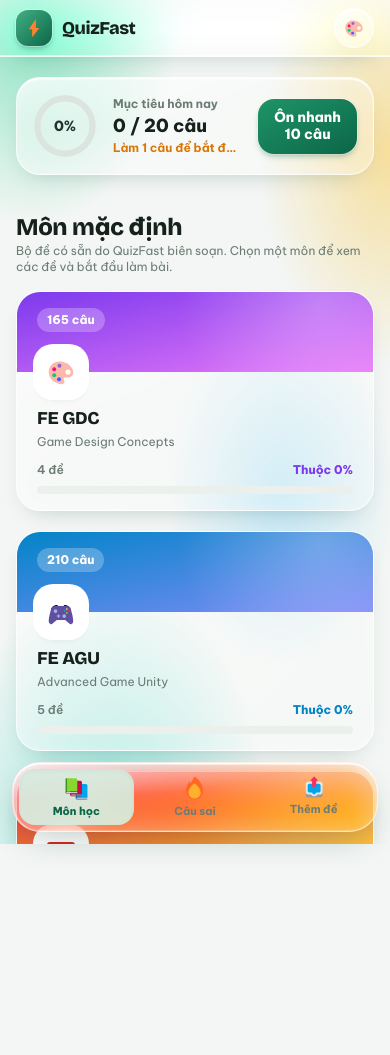
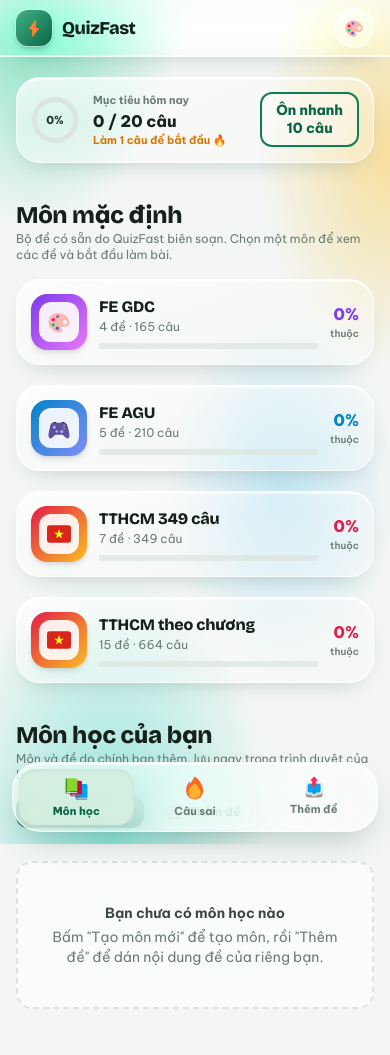
Before and after one commit to quangdnnse184218/quizfast, a plain HTML site: page index.html in a window 390 px wide. Before the commit the page ends 844 px from the top, so only its background shows below. Drawn offline with nearby package versions, Linux system fonts and the light colour scheme.

Commit message:
ux(mobile): page-level scroll, compact subject rows, merged today card, slimmer exam screen, 44px tap targets, denser bottom bars
Co-Authored-By: Claude Sonnet 5.5 <noreply@anthropic.com>

```diff
--- a/index.html
+++ b/index.html
@@ -214,6 +214,13 @@
     }
     .dark #modal-upload > div { background: linear-gradient(135deg, rgba(28,44,37,.78), rgba(12,20,16,.70)) !important; border-color: rgba(255,255,255,.14) !important; }
     body.exam-active #tabbar { display: none; }
+    @media (max-width: 639px) { body.exam-active > header { display: none; } }
+    /* Thanh dưới cùng đặc hơn một chút để không rối khi đè lên thẻ nhiều màu */
+    #tabbar, #exam-bottom-bar {
+      background: linear-gradient(135deg, rgba(255,255,255,.70), rgba(255,255,255,.52));
+      -webkit-backdrop-filter: blur(26px) saturate(190%); backdrop-filter: blur(26px) saturate(190%);
+    }
+    .dark #tabbar, .dark #exam-bottom-bar { background: linear-gradient(135deg, rgba(30,46,39,.72), rgba(14,24,19,.60)); }
     #tabbar { margin-bottom: env(safe-area-inset-bottom); }
     .tab-item .qf-ico { width: 1.6rem; height: 1.6rem; }
 
@@ -317,7 +324,7 @@
     }
   </style>
 </head>
-<body class="bg-[#f3f6f4] dark:bg-[#0b1210] text-slate-900 dark:text-[#f0f6f2] h-[100dvh] overflow-hidden flex flex-col transition-colors duration-200 selection:bg-brand-500/30">
+<body class="bg-[#f3f6f4] dark:bg-[#0b1210] text-slate-900 dark:text-[#f0f6f2] min-h-[100dvh] lg:h-[100dvh] lg:overflow-hidden flex flex-col transition-colors duration-200 selection:bg-brand-500/30">
   <div class="qf-bg" aria-hidden="true"></div>
 
   <!-- ==================== TOP HEADER ==================== -->
@@ -359,7 +366,7 @@
   </header>
 
   <!-- ==================== MAIN CONTENT ==================== -->
-  <main id="app-main" class="relative z-10 flex-1 min-h-0 max-w-7xl w-full mx-auto px-4 sm:px-6 py-5 sm:py-6 pb-28 sm:pb-6 overflow-y-auto">
+  <main id="app-main" class="relative z-10 flex-1 min-h-0 max-w-7xl w-full mx-auto px-4 sm:px-6 py-5 sm:py-6 pb-28 sm:pb-6 lg:overflow-y-auto">
 
     <!-- ==================== VIEW 1: HOME (SUBJECTS + SMART UPLOAD) ==================== -->
     <section id="view-home" class="flex flex-col gap-6 max-w-6xl mx-auto lg:h-full">
@@ -367,30 +374,30 @@
       <!-- 1A. MÀN HÌNH TỔNG QUAN CÁC MÔN & KHU VỰC UPLOAD ĐỀ -->
       <div id="home-subjects-screen" class="flex flex-col gap-9">
 
-        <!-- Bài đang làm dở -->
-        <div id="resume-banner" class="hidden rounded-2xl border border-amber-300 dark:border-amber-500/40 bg-gradient-to-r from-amber-50 to-brand-50 dark:from-amber-500/10 dark:to-brand-900/30 p-4 flex flex-wrap items-center justify-between gap-3 shadow-sm">
+        <!-- Hôm nay: bài đang làm dở + mục tiêu ngày -->
+        <div id="daily-card" class="glass-lite rounded-3xl overflow-hidden">
+          <div id="resume-banner" class="hidden px-4 py-3 sm:px-5 flex items-center justify-between gap-3 bg-gradient-to-r from-amber-100/80 to-transparent dark:from-amber-500/15 border-b border-white/70 dark:border-white/10">
             <div class="min-w-0">
-            <p class="text-xs font-bold text-brand-700 dark:text-brand-300">Bạn đang làm dở</p>
-            <p id="resume-banner-text" class="text-sm sm:text-base font-extrabold text-slate-900 dark:text-white truncate"></p>
-          </div>
-          <button id="btn-resume-banner" type="button" class="px-5 py-2.5 rounded-xl bg-brand-700 hover:bg-brand-600 text-white text-sm font-extrabold">Làm tiếp</button>
-        </div>
-
-        <!-- Mục tiêu hôm nay -->
-        <div id="daily-card" class="glass-lite rounded-3xl p-4 sm:p-5 flex items-center gap-4">
-          <div class="relative w-16 h-16 shrink-0">
-            <svg viewBox="0 0 36 36" class="w-16 h-16 -rotate-90" aria-hidden="true">
+              <p class="text-[11px] font-bold text-amber-700 dark:text-amber-300">Đang làm dở</p>
+              <p id="resume-banner-text" class="text-sm font-extrabold text-slate-900 dark:text-white truncate"></p>
+            </div>
+            <button id="btn-resume-banner" type="button" class="shrink-0 px-4 py-2 rounded-xl bg-brand-700 hover:bg-brand-600 text-white text-sm font-extrabold active:scale-95 transition-all">Làm tiếp</button>
+          </div>
+          <div class="p-3.5 sm:p-5 flex items-center gap-3.5">
+            <div class="relative w-12 h-12 sm:w-16 sm:h-16 shrink-0">
+              <svg viewBox="0 0 36 36" class="w-full h-full -rotate-90" aria-hidden="true">
                 <circle cx="18" cy="18" r="15.5" fill="none" stroke-width="3.5" style="stroke: rgb(var(--s200))"></circle>
                 <circle id="daily-ring" cx="18" cy="18" r="15.5" fill="none" stroke-width="3.5" stroke-linecap="round" stroke-dasharray="97.4" stroke-dashoffset="97.4" style="stroke: rgb(var(--b500)); transition: stroke-dashoffset .6s ease"></circle>
               </svg>
-            <div id="daily-pct" class="absolute inset-0 flex items-center justify-center text-sm font-extrabold text-slate-800 dark:text-white">0%</div>
+              <div id="daily-pct" class="absolute inset-0 flex items-center justify-center text-[11px] sm:text-sm font-extrabold text-slate-800 dark:text-white">0%</div>
             </div>
             <div class="min-w-0 flex-1">
-            <p class="text-xs font-bold text-slate-500 dark:text-slate-400">Mục tiêu hôm nay</p>
-            <p class="text-lg font-extrabold text-slate-900 dark:text-white"><span id="daily-count">0</span> / <span id="daily-goal">20</span> câu</p>
-            <p id="daily-streak" class="text-xs font-bold text-amber-600 dark:text-amber-400 truncate"></p>
-          </div>
-          <button id="btn-quick-10" type="button" class="shrink-0 px-4 py-2.5 rounded-2xl bg-gradient-to-br from-brand-500 to-brand-700 text-white text-sm font-extrabold leading-tight text-center shadow-md shadow-brand-700/25 ring-1 ring-white/30 active:scale-95 transition-all">Ôn nhanh<br>10 câu</button>
+              <p class="text-[11px] sm:text-xs font-bold text-slate-500 dark:text-slate-400">Mục tiêu hôm nay</p>
+              <p class="text-base sm:text-lg font-extrabold text-slate-900 dark:text-white"><span id="daily-count">0</span> / <span id="daily-goal">20</span> câu</p>
+              <p id="daily-streak" class="text-[11px] sm:text-xs font-bold leading-snug text-amber-600 dark:text-amber-400"></p>
+            </div>
+            <button id="btn-quick-10" type="button" class="shrink-0 px-3.5 py-2 rounded-xl border-2 border-brand-600 dark:border-brand-400 text-brand-700 dark:text-brand-300 bg-white/30 dark:bg-white/5 text-sm font-extrabold leading-tight text-center active:scale-95 transition-all">Ôn nhanh<br>10 câu</button>
+          </div>
         </div>
 
         <!-- Môn mặc định: do quản trị viên thêm vào, người dùng chỉ học -->
@@ -410,11 +417,11 @@
               <p id="user-subjects-sub" class="text-xs sm:text-sm text-slate-500 dark:text-slate-400">Môn và đề do chính bạn thêm, lưu ngay trong trình duyệt của bạn.</p>
             </div>
             <div class="flex flex-wrap items-center gap-2">
-              <button id="btn-new-subject" type="button" class="px-3.5 py-2 rounded-xl bg-white dark:bg-[#121c17] hover:bg-slate-50 dark:hover:bg-[#1b2822] border border-slate-200 dark:border-[#2a3b33] text-xs sm:text-sm font-bold text-slate-700 dark:text-slate-200 flex items-center gap-1.5 shadow-sm transition-all">
-                <i data-lucide="folder-plus" class="w-4 h-4 text-brand-600 dark:text-brand-400"></i>
+              <button id="btn-new-subject" type="button" class="px-3.5 py-2 rounded-xl bg-brand-700 hover:bg-brand-600 text-white text-xs sm:text-sm font-bold flex items-center gap-1.5 shadow-sm transition-all active:scale-95">
+                <i data-lucide="folder-plus" class="w-4 h-4"></i>
                 <span>Tạo môn mới</span>
               </button>
-              <button id="btn-hero-paste-text" type="button" class="px-3.5 py-2 rounded-xl bg-brand-700 hover:bg-brand-600 text-white text-xs sm:text-sm font-bold flex items-center gap-1.5 transition-colors active:scale-95">
+              <button id="btn-hero-paste-text" type="button" class="px-3.5 py-2 rounded-xl glass-lite text-brand-700 dark:text-brand-300 text-xs sm:text-sm font-bold flex items-center gap-1.5 transition-colors active:scale-95">
                 <i data-lucide="clipboard-paste" class="w-4 h-4"></i>
                 <span>Thêm đề</span>
               </button>
@@ -482,10 +489,10 @@
       </div>
 
       <!-- 1C. MÀN HÌNH ĐANG LÀM ĐỀ (ACTIVE EXAM WORKSPACE) -->
-      <div id="exam-running" class="hidden !mt-0 lg:h-full flex-col gap-4 pb-24 lg:pb-0">
+      <div id="exam-running" class="hidden !mt-0 lg:h-full flex-col gap-4 pb-28 lg:pb-0">
         <div class="shrink-0 glass-lite rounded-2xl p-3.5 sm:p-4 flex flex-wrap items-center justify-between gap-3">
           <div class="flex items-center gap-3 min-w-0 flex-1">
-            <button id="btn-exit-exam" class="whitespace-nowrap flex items-center gap-1.5 px-3 py-2 rounded-xl bg-slate-100 dark:bg-[#1b2822] hover:bg-slate-200 dark:hover:bg-[#2f4238] text-slate-700 dark:text-slate-200 text-xs sm:text-sm font-bold transition-all">
+            <button id="btn-exit-exam" class="whitespace-nowrap flex items-center justify-center gap-1.5 px-3 py-2 min-h-[44px] min-w-[44px] rounded-xl bg-slate-100 dark:bg-[#1b2822] hover:bg-slate-200 dark:hover:bg-[#2f4238] text-slate-700 dark:text-slate-200 text-xs sm:text-sm font-bold transition-all">
               <i data-lucide="arrow-left" class="w-4 h-4"></i>
               <span class="hidden sm:inline">Thoát đề</span>
             </button>
@@ -1230,7 +1237,8 @@
         const main = document.getElementById('app-main');
         const examEl = document.getElementById('exam-running');
         if (main) {
-          main.classList.toggle('lg:overflow-hidden', locked); // điện thoại luôn cuộn được, máy tính khóa để bảng câu hỏi đứng yên
+          main.classList.toggle('lg:overflow-hidden', locked);
+          main.classList.toggle('lg:overflow-y-auto', !locked); // điện thoại luôn cuộn được, máy tính khóa để bảng câu hỏi đứng yên
           main.classList.toggle('pb-28', !locked);
           main.classList.toggle('py-3', locked);
           main.classList.toggle('sm:py-4', locked);
@@ -1334,7 +1342,7 @@
         document.getElementById('daily-goal').textContent = DAILY_GOAL;
         document.getElementById('daily-streak').textContent = v.streak > 0
           ? `🔥 ${v.streak} ngày học liên tiếp`
-          : 'Làm 1 câu để bắt đầu chuỗi ngày học';
+          : 'Làm 1 câu để bắt đầu 🔥';
       }
 
       // ----- Ghi chú riêng cho từng câu (mẹo nhớ của bạn) -----
@@ -2054,19 +2062,40 @@
 
         const ac = subjectAccent(subj.name);
         const card = document.createElement('div');
-        card.className = 'group glass-lite rounded-3xl overflow-hidden flex flex-col hover:shadow-lg hover:-translate-y-0.5 transition-all cursor-pointer';
+        card.className = 'group glass-lite rounded-3xl overflow-hidden hover:shadow-lg sm:hover:-translate-y-0.5 transition-all cursor-pointer';
+        const delIcon = (cls) => `<button class="btn-del-subj ${cls}" title="Xóa môn học này" aria-label="Xóa môn học này"><i data-lucide="trash-2" class="w-4 h-4"></i></button>`;
         card.innerHTML = `
+          <!-- Điện thoại: một hàng gọn -->
+          <div class="sm:hidden flex items-center gap-3 p-3.5">
+            <div class="w-14 h-14 rounded-2xl bg-gradient-to-br ${ac.grad} shadow-md flex items-center justify-center shrink-0">
+              <span class="w-10 h-10 rounded-xl bg-white/90 flex items-center justify-center"><i data-lucide="${ac.icon}" class="w-6 h-6"></i></span>
+            </div>
+            <div class="min-w-0 flex-1">
+              <h3 class="text-base font-extrabold text-slate-900 dark:text-white truncate">${escapeHtml(subj.name)}</h3>
+              <p class="text-xs text-slate-500 dark:text-slate-400 truncate">${papers.length} đề · ${qs.length} câu</p>
+              <div class="mt-2 h-1.5 rounded-full bg-slate-200/70 dark:bg-white/10 overflow-hidden">
+                <div class="h-full rounded-full bg-gradient-to-r ${ac.grad} transition-all duration-300" style="width: ${pct}%"></div>
+              </div>
+            </div>
+            <div class="text-right shrink-0">
+              <div class="text-base font-extrabold ${ac.text}">${pct}%</div>
+              <div class="text-[10px] font-semibold text-slate-500 dark:text-slate-400">thuộc</div>
+            </div>
+            ${!subj.isBuiltin ? delIcon('p-2 -mr-1 rounded-lg text-slate-400 hover:text-rose-500') : ''}
+          </div>
+
+          <!-- Máy tính bảng / máy tính: thẻ lớn có dải màu -->
+          <div class="hidden sm:flex flex-col">
             <div class="relative h-20 bg-gradient-to-br ${ac.grad} px-5 pt-4">
               <div class="absolute inset-0 opacity-25" style="background-image: radial-gradient(circle at 85% 15%, #fff 0, transparent 45%)"></div>
               <div class="relative flex items-start justify-between gap-2">
                 <span class="px-2.5 py-1 rounded-full text-xs font-extrabold bg-white/25 text-white backdrop-blur-sm">${qs.length} câu</span>
-              ${!subj.isBuiltin ? `<button class="btn-del-subj p-1.5 rounded-lg text-white/80 hover:text-white hover:bg-white/20" title="Xóa môn học này" aria-label="Xóa môn học này"><i data-lucide="trash-2" class="w-4 h-4"></i></button>` : ''}
+                ${!subj.isBuiltin ? delIcon('p-1.5 rounded-lg text-white/80 hover:text-white hover:bg-white/20') : ''}
               </div>
               <div class="absolute -bottom-6 left-5 w-12 h-12 rounded-2xl bg-white dark:bg-[#1b2822] shadow-md ring-4 ring-white dark:ring-[#121c17] flex items-center justify-center">
                 <i data-lucide="${ac.icon}" class="w-7 h-7"></i>
               </div>
             </div>
-
             <div class="px-5 pt-8 pb-4 flex-1 flex flex-col justify-between gap-3">
               <div>
                 <h3 class="text-lg font-extrabold text-slate-900 dark:text-white">${escapeHtml(subj.name)}</h3>
@@ -2082,10 +2111,10 @@
                 </div>
               </div>
             </div>
+          </div>
         `;
 
-        const delBtn = card.querySelector('.btn-del-subj');
-        if (delBtn) {
+        card.querySelectorAll('.btn-del-subj').forEach(delBtn => {
           delBtn.addEventListener('click', (e) => {
             e.stopPropagation();
             if (!confirm(`Xóa môn "${subj.name}" và toàn bộ đề đã tải lên thuộc môn này?`)) return;
@@ -2096,7 +2125,7 @@
             sbDeleteSubject(subj.name);
             renderHomeSubjects();
           });
-        }
+        });
 
         card.addEventListener('click', () => {
           renderSubjectDetail(subj.name);
@@ -2501,6 +2530,7 @@
 
       function updateExamTimerDisplay() {
         const el = document.getElementById('exam-timer');
+        if (el.parentElement) el.parentElement.classList.toggle('hidden', examState.totalSeconds <= 0);
         if (examState.totalSeconds <= 0) {
           el.textContent = '∞';
           return;
@@ -2548,14 +2578,14 @@
 
         const starBtn = document.getElementById('btn-star-exam-q');
         starBtn.className = rec.starred
-          ? 'flex items-center gap-1.5 px-3 py-1.5 rounded-xl border border-amber-400 bg-amber-100 dark:bg-amber-500/20 text-amber-700 dark:text-amber-300 text-xs font-extrabold transition-all'
-          : 'flex items-center gap-1.5 px-3 py-1.5 rounded-xl border border-slate-200 dark:border-[#36493f] bg-slate-50 dark:bg-[#1b2822] text-slate-500 dark:text-slate-300 text-xs font-bold transition-all';
+          ? 'flex items-center justify-center gap-1.5 px-3 py-1.5 min-h-[44px] min-w-[44px] sm:min-h-0 sm:min-w-0 rounded-xl border border-amber-400 bg-amber-100 dark:bg-amber-500/20 text-amber-700 dark:text-amber-300 text-xs font-extrabold transition-all'
+          : 'flex items-center justify-center gap-1.5 px-3 py-1.5 min-h-[44px] min-w-[44px] sm:min-h-0 sm:min-w-0 rounded-xl border border-slate-200 dark:border-[#36493f] bg-slate-50 dark:bg-[#1b2822] text-slate-500 dark:text-slate-300 text-xs font-bold transition-all';
 
         const flagBtn = document.getElementById('btn-flag-exam-q');
         const isFlagged = !!examState.flags[idx];
         flagBtn.className = isFlagged
-          ? 'flex items-center gap-1.5 px-3 py-1.5 rounded-xl border border-amber-400 bg-amber-100 dark:bg-amber-500/20 text-amber-800 dark:text-amber-300 text-xs font-extrabold transition-all'
-          : 'flex items-center gap-1.5 px-3 py-1.5 rounded-xl border border-slate-200 dark:border-[#36493f] bg-slate-50 dark:bg-[#1b2822] text-slate-500 dark:text-slate-300 text-xs font-bold transition-all';
+          ? 'flex items-center justify-center gap-1.5 px-3 py-1.5 min-h-[44px] min-w-[44px] sm:min-h-0 sm:min-w-0 rounded-xl border border-amber-400 bg-amber-100 dark:bg-amber-500/20 text-amber-800 dark:text-amber-300 text-xs font-extrabold transition-all'
+          : 'flex items-center justify-center gap-1.5 px-3 py-1.5 min-h-[44px] min-w-[44px] sm:min-h-0 sm:min-w-0 rounded-xl border border-slate-200 dark:border-[#36493f] bg-slate-50 dark:bg-[#1b2822] text-slate-500 dark:text-slate-300 text-xs font-bold transition-all';
 
         const qEl = document.getElementById('eq-question');
         qEl.innerHTML = hlRender(q.question, { qid: q.id, field: 'q', subject: q.subject || examState.subject, max: 6 });
@@ -2578,7 +2608,7 @@
           const isSelected = chosen === optIdx;
           const isCorrectOpt = optIdx === q.shuffledCorrectIndex;
 
-          let cardCls = 'w-full text-left p-4 rounded-2xl border-2 transition-all flex items-start gap-3.5 group cursor-pointer active:scale-[0.99] ';
+          let cardCls = 'w-full text-left p-3.5 sm:p-4 rounded-2xl border-2 transition-all flex items-start gap-3.5 group cursor-pointer active:scale-[0.99] ';
           let badgeCls = 'w-7 h-7 rounded-lg flex items-center justify-center text-xs font-extrabold shrink-0 mt-0.5 transition-colors ';
 
           if (examState.instantFeedback && hasAnswered) {
@@ -2676,6 +2706,7 @@
           lastRenderedExamIdx = idx;
           const mainEl = document.getElementById('app-main');
           if (mainEl) mainEl.scrollTop = 0;
+          window.scrollTo(0, 0);
           const cardEl = document.getElementById('exam-q-card');
           if (cardEl) cardEl.scrollTop = 0;
         }
```
Also changed, not shown: 1 other file. Lines whose indentation alone changed are shown as unchanged.
